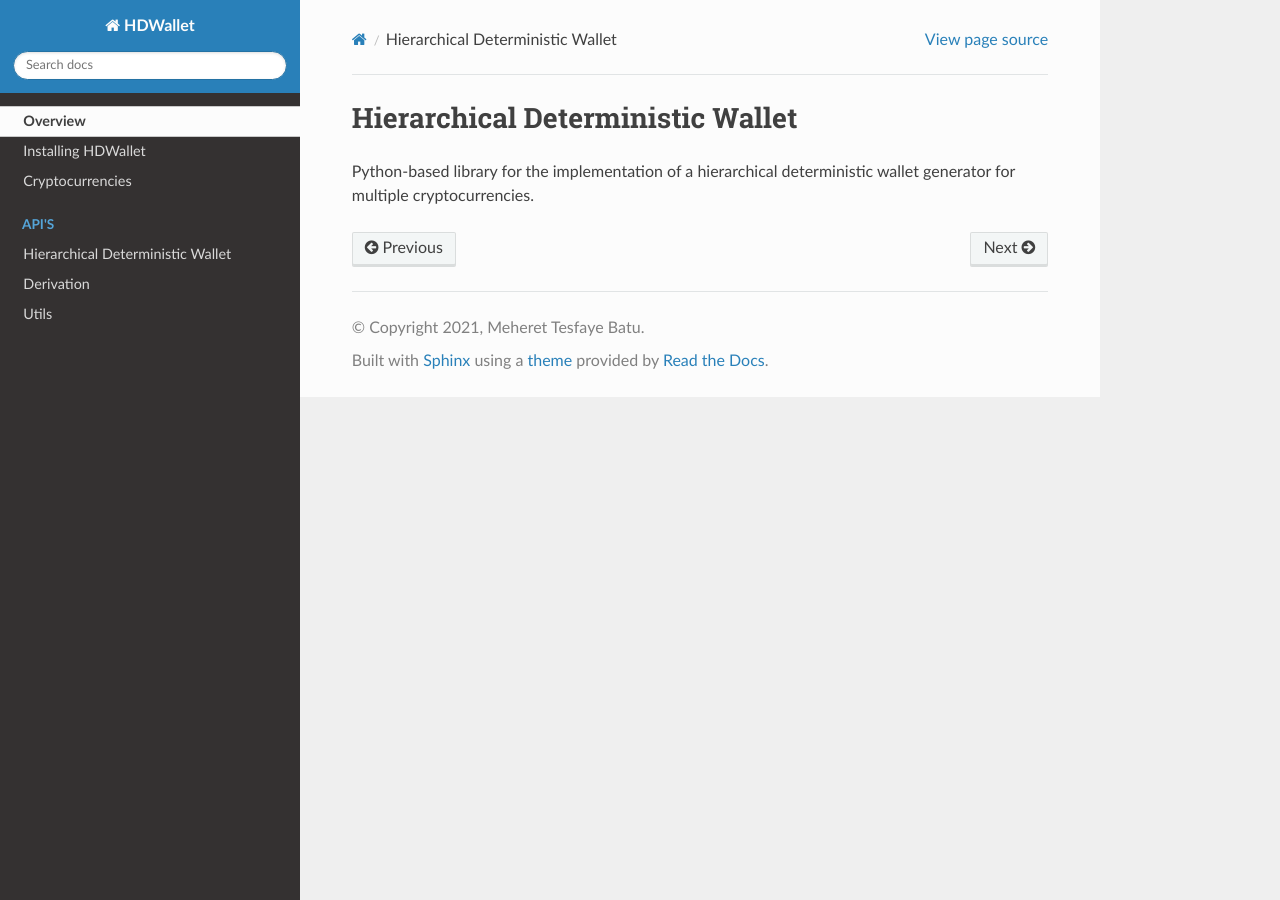
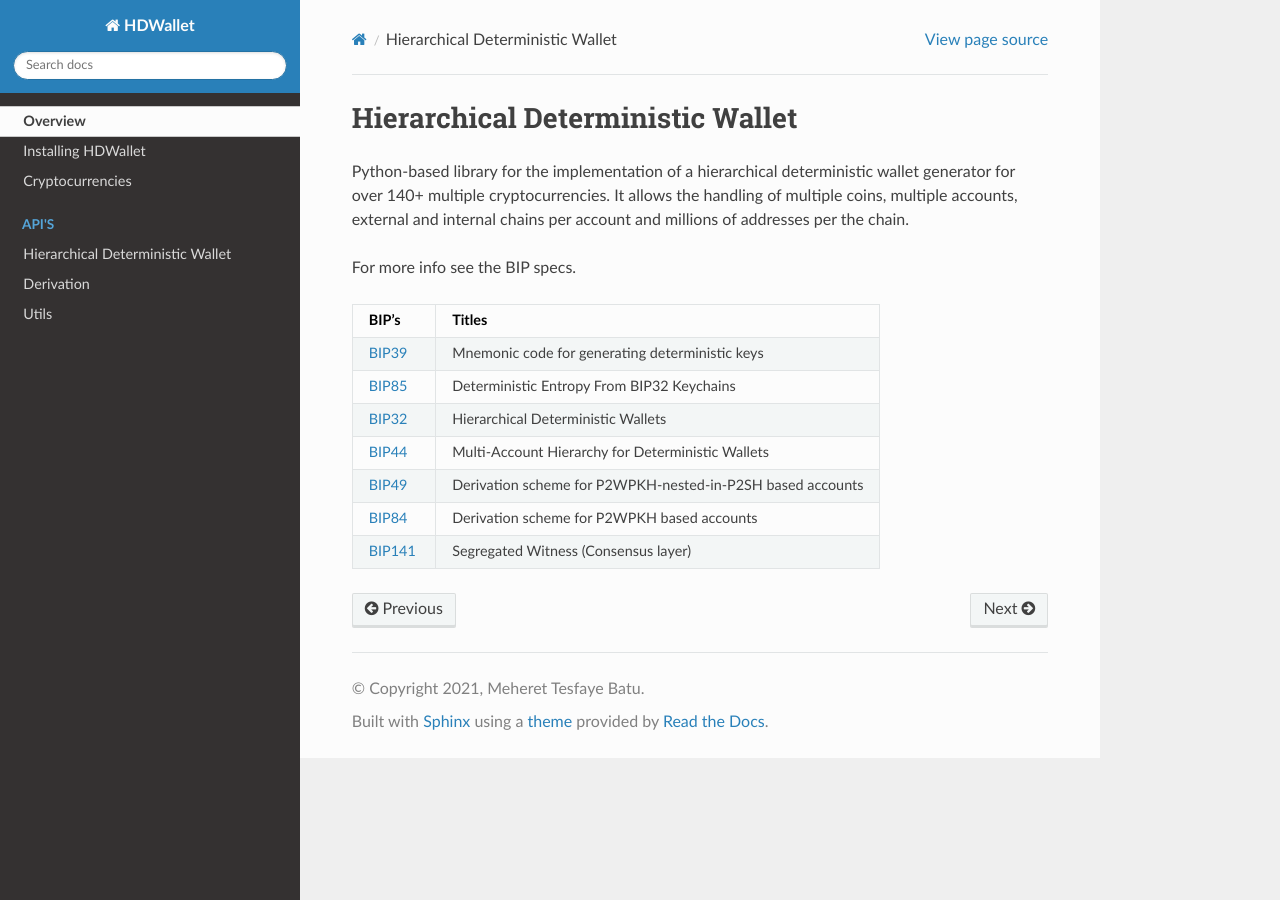
Before and after one commit to meherett/python-hdwallet, a Sphinx documentation site: the page built from docs/index.rst, in a window 1280 px wide. Built offline with Sphinx 7.4.7 and the Read the Docs theme 2.0.0, drawn with Linux system fonts in a browser that asks for light colours.

```diff
--- a/docs/conf.py
+++ b/docs/conf.py
@@ -26,7 +26,7 @@ copyright = f"{datetime.datetime.now().year}, Meheret Tesfaye Batu"
 author = "Meheret Tesfaye"
 
 # The full version, including alpha/beta/rc tags
-release = "1.0.0"
+release = "1.1.0"
 
 # The master toctree document.
 master_doc = "toctree"
--- a/docs/index.rst
+++ b/docs/index.rst
@@ -2,4 +2,29 @@
 Hierarchical Deterministic Wallet
 =================================
 
-Python-based library for the implementation of a hierarchical deterministic wallet generator for multiple cryptocurrencies.
+Python-based library for the implementation of a hierarchical deterministic wallet generator for over 140+ multiple cryptocurrencies.
+It allows the handling of multiple coins, multiple accounts, external and internal chains per account and millions of addresses per the chain.
+
+
+For more info see the BIP specs.
+
+.. list-table::
+   :widths: 15 80
+   :header-rows: 1
+
+   * - BIP's
+     - Titles
+   * - `BIP39 <https://github.com/bitcoin/bips/blob/master/bip-0039.mediawiki>`_
+     - Mnemonic code for generating deterministic keys
+   * - `BIP85 <https://github.com/bitcoin/bips/blob/master/bip-0085.mediawiki>`_
+     - Deterministic Entropy From BIP32 Keychains
+   * - `BIP32 <https://github.com/bitcoin/bips/blob/master/bip-0032.mediawiki>`_
+     - Hierarchical Deterministic Wallets
+   * - `BIP44 <https://github.com/bitcoin/bips/blob/master/bip-0044.mediawiki>`_
+     - Multi-Account Hierarchy for Deterministic Wallets
+   * - `BIP49 <https://github.com/bitcoin/bips/blob/master/bip-0049.mediawiki>`_
+     - Derivation scheme for P2WPKH-nested-in-P2SH based accounts
+   * - `BIP84 <https://github.com/bitcoin/bips/blob/master/bip-0084.mediawiki>`_
+     - Derivation scheme for P2WPKH based accounts
+   * - `BIP141 <https://github.com/bitcoin/bips/blob/master/bip-00141.mediawiki>`_
+     - Segregated Witness (Consensus layer)
--- a/setup.py
+++ b/setup.py
@@ -14,9 +14,9 @@ with open("requirements.txt", "r") as _requirements:
 
 setup(
     name="hdwallet",
-    version="1.0.1",
+    version="1.1.0",
     description="Python-based library for the implementation of a "
-                "hierarchical deterministic wallet generator for multiple cryptocurrencies.",
+                "hierarchical deterministic wallet generator for more than 140+ multiple cryptocurrencies.",
     long_description=long_description,
     long_description_content_type="text/markdown",
     license="ISCL",
```
